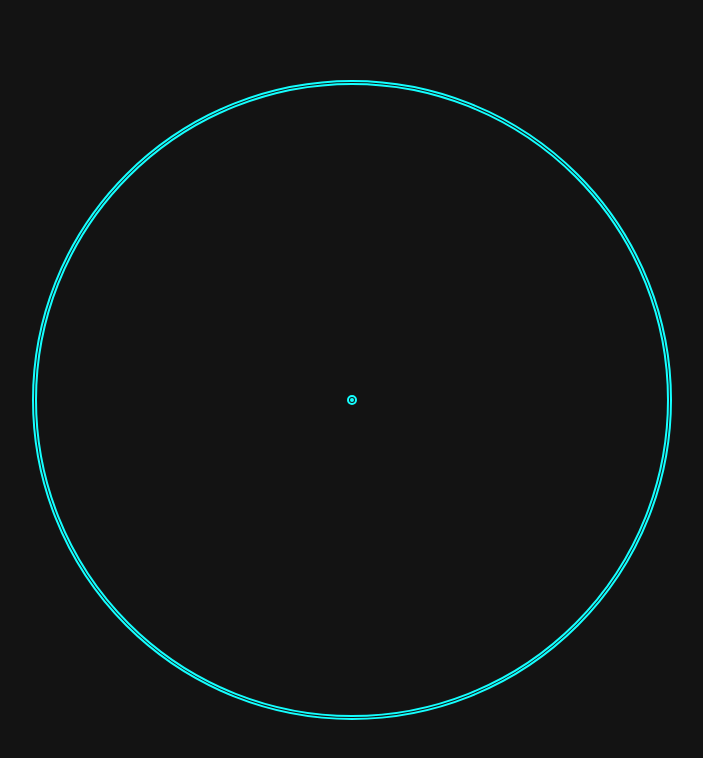
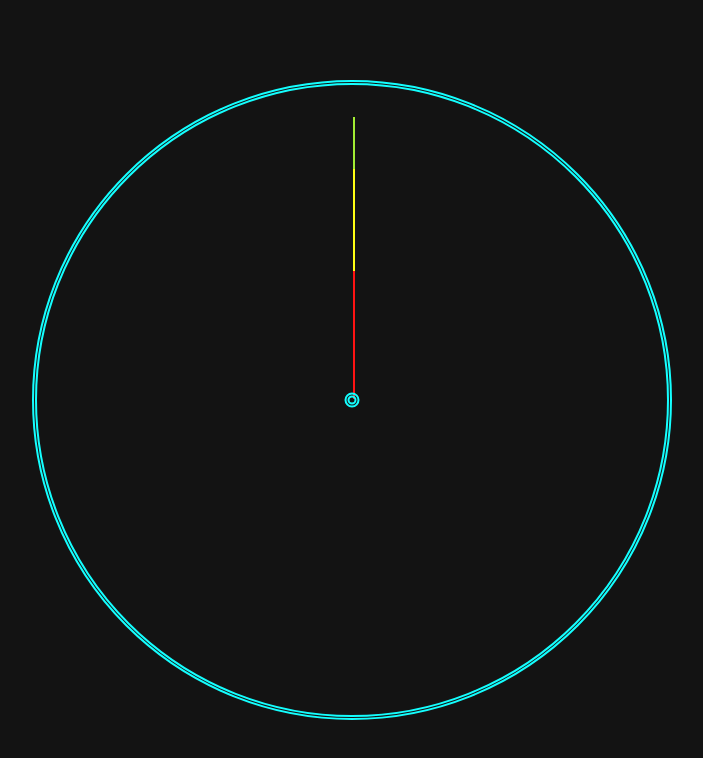
Before and after one commit to DrewIndeed/javascript-practice-projects, a plain HTML site: page 14-vanilla-js-analog-clock/index.html in a window 1280 px wide. Shown: the whole page, without its empty margins (288-991 px from the left). Drawn offline with Linux system fonts and the light colour scheme.

Commit message:
Handle clock's hands styling

```diff
--- a/14-vanilla-js-analog-clock/index.html
+++ b/14-vanilla-js-analog-clock/index.html
@@ -12,11 +12,11 @@
 <body>
     <div class="clock">
         <div class="clock-face">
-            <div class="hour-hand"></div>
-            <div class="minute-hand"></div>
-            <div class="second-hand"></div>
+            <div class="hand second-hand"></div>
+            <div class="hand minute-hand"></div>
+            <div class="hand hour-hand"></div>
+            <div class="clock-center"></div>
         </div>
-        <div class="clock-center"></div>
     </div>
 
     <script>
--- a/14-vanilla-js-analog-clock/style.css
+++ b/14-vanilla-js-analog-clock/style.css
@@ -19,15 +19,54 @@
 	aspect-ratio: 1 / 1;
   border: 5px double cyan;
 	border-radius: 50%;
+	transition: all 0.5s;
 }
 
 .clock-center {
-	width: 10px;
+	width: 15px;
 	aspect-ratio: 1 / 1;
   border: 5px double cyan;
 	position: absolute;
 	top: 50%;
 	left: 50%;
 	transform: translate(-50%, -50%);
+	transition: all 0.5s;
 	border-radius: 50%;
 }
+
+.clock-face:hover {
+	border: 5px double orange;
+}
+
+.clock-face:hover .clock-center{
+	border: 5px double orange;
+}
+
+.hand {
+	border: none;
+	border-radius: 0;
+	height: 2px;
+	position: absolute;
+	top: 50%;
+	left: 50%;
+	transform: translate(-50%, -50%);
+	transform-origin: 0% -50%;
+}
+
+.hour-hand {
+	width: 10%;
+	background-color: red;
+	transform: rotate(-90deg);
+}
+
+.minute-hand {
+	width: 18%;
+	background-color: yellow;
+	transform: rotate(-90deg);
+}
+
+.second-hand {
+	width: 22%;
+	background-color: rgb(155, 235, 34);
+	transform: rotate(-90deg);
+}
```
